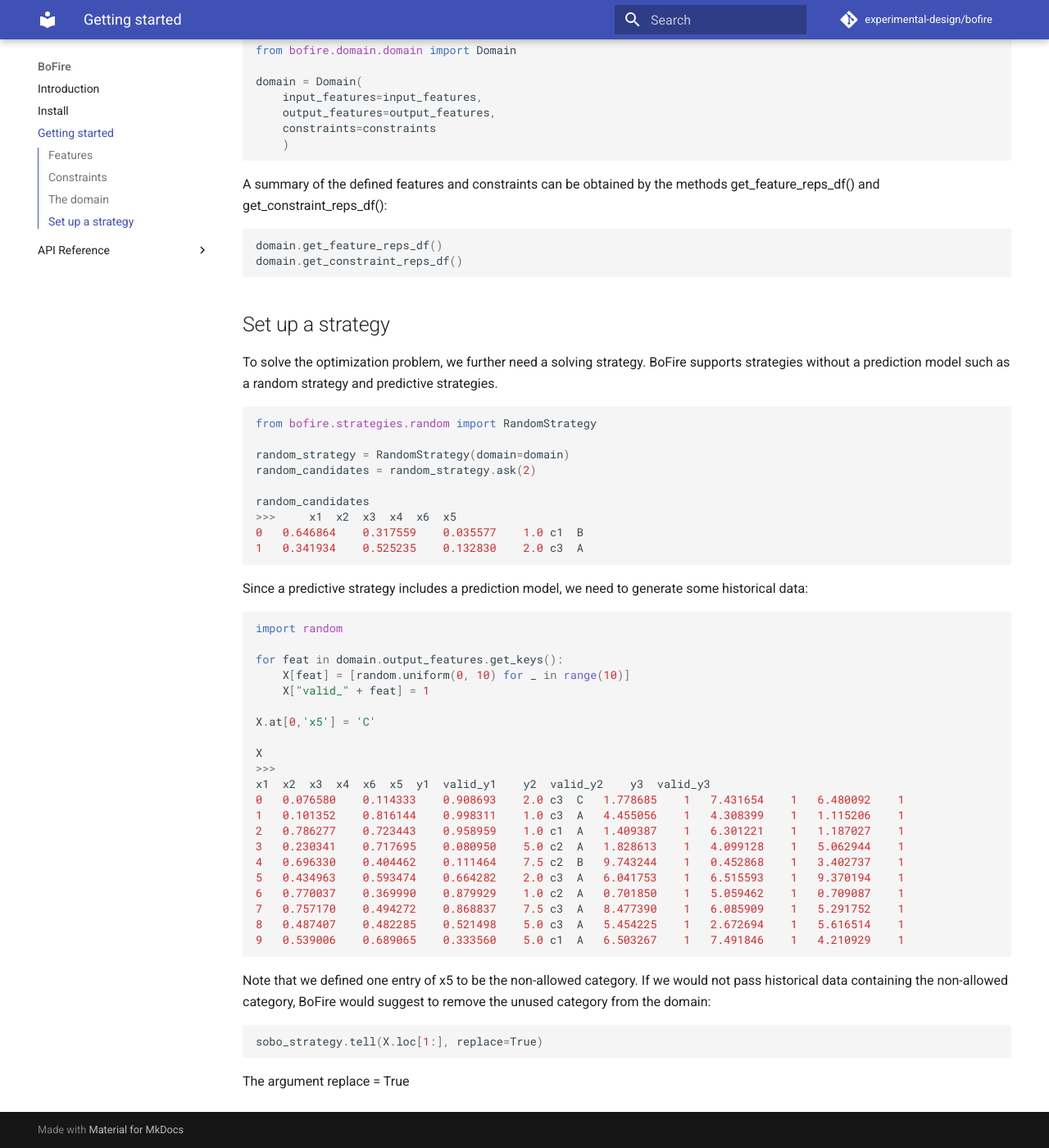
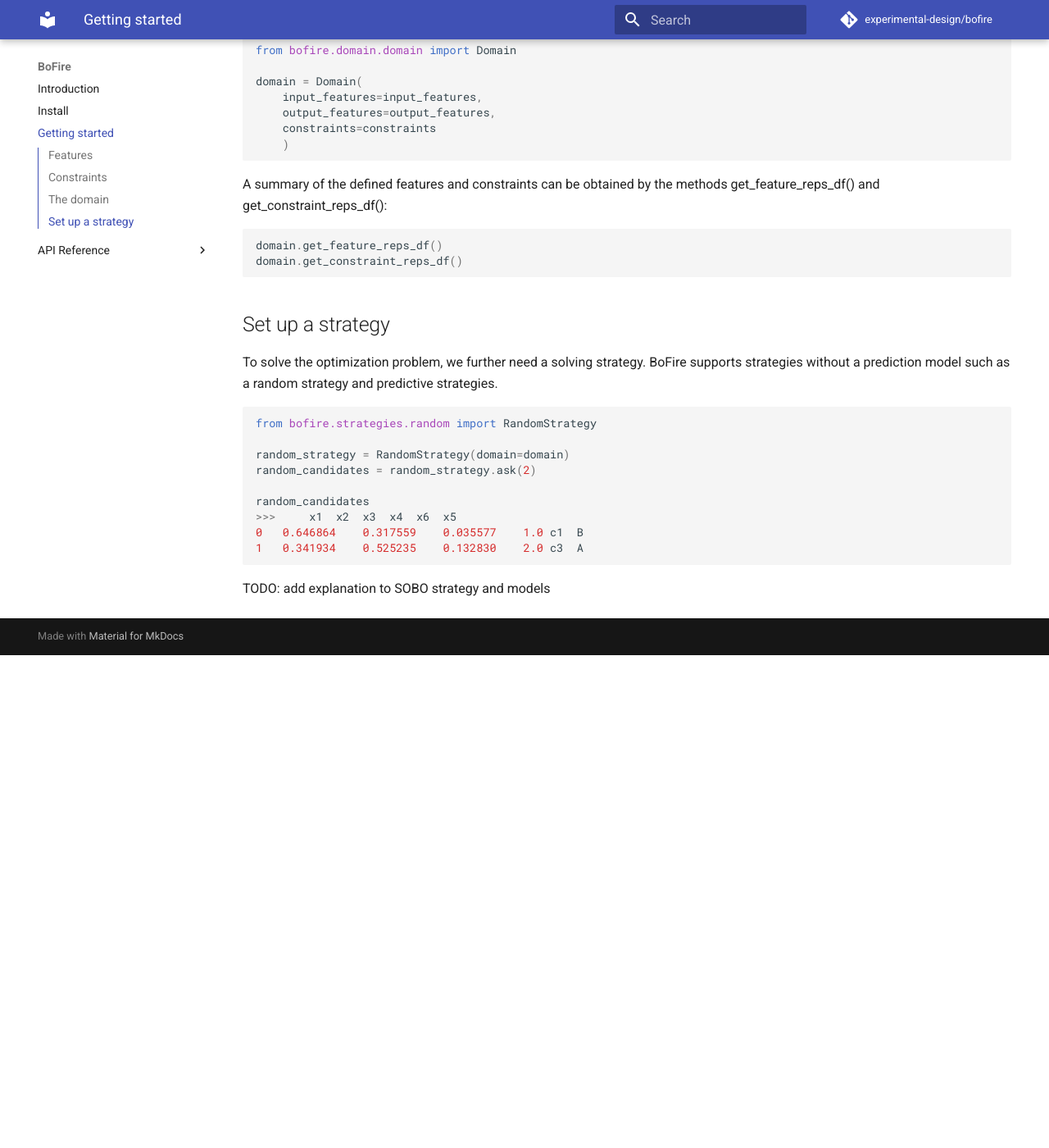
Before and after one commit to experimental-design/bofire, an MkDocs documentation site: the page built from docs/start.md, in a window 1280 px wide and 1400 px high, scrolled down 3518 px. Shown: the whole window at 82% size. Built offline with MkDocs 1.6.1 and Material for MkDocs 9.7.7, drawn with Linux system fonts in a browser that asks for light colours; comment, search, counter and statistics services are not loaded; after the commit the page ends 4317 px from its top, so only the background shows below that.

Commit message:
remove sobo strategy for now from getting started

````diff
--- a/docs/start.md
+++ b/docs/start.md
@@ -186,37 +186,4 @@
 0	0.646864	0.317559	0.035577	1.0	c1	B
 1	0.341934	0.525235	0.132830	2.0	c3	A
 ```
-
-Since a predictive strategy includes a prediction model, we need to generate some historical data:
-
-```python
-import random
-
-for feat in domain.output_features.get_keys():
-    X[feat] = [random.uniform(0, 10) for _ in range(10)]
-    X["valid_" + feat] = 1
-
-X.at[0,'x5'] = 'C'
-
-X
->>>
-x1	x2	x3	x4	x6	x5	y1	valid_y1	y2	valid_y2	y3	valid_y3
-0	0.076580	0.114333	0.908693	2.0	c3	C	1.778685	1	7.431654	1	6.480092	1
-1	0.101352	0.816144	0.998311	1.0	c3	A	4.455056	1	4.308399	1	1.115206	1
-2	0.786277	0.723443	0.958959	1.0	c1	A	1.409387	1	6.301221	1	1.187027	1
-3	0.230341	0.717695	0.080950	5.0	c2	A	1.828613	1	4.099128	1	5.062944	1
-4	0.696330	0.404462	0.111464	7.5	c2	B	9.743244	1	0.452868	1	3.402737	1
-5	0.434963	0.593474	0.664282	2.0	c3	A	6.041753	1	6.515593	1	9.370194	1
-6	0.770037	0.369990	0.879929	1.0	c2	A	0.701850	1	5.059462	1	0.709087	1
-7	0.757170	0.494272	0.868837	7.5	c3	A	8.477390	1	6.085909	1	5.291752	1
-8	0.487407	0.482285	0.521498	5.0	c3	A	5.454225	1	2.672694	1	5.616514	1
-9	0.539006	0.689065	0.333560	5.0	c1	A	6.503267	1	7.491846	1	4.210929	1
-```
-
-Note that we defined one entry of x5 to be the non-allowed category. If we would not pass historical data containing the non-allowed category, BoFire would suggest to remove the unused category from the domain:
-
-```python
-sobo_strategy.tell(X.loc[1:], replace=True)
-```
-
-The argument replace = True
+TODO: add explanation to SOBO strategy and models
````
Also changed, not shown: 1 other file.
